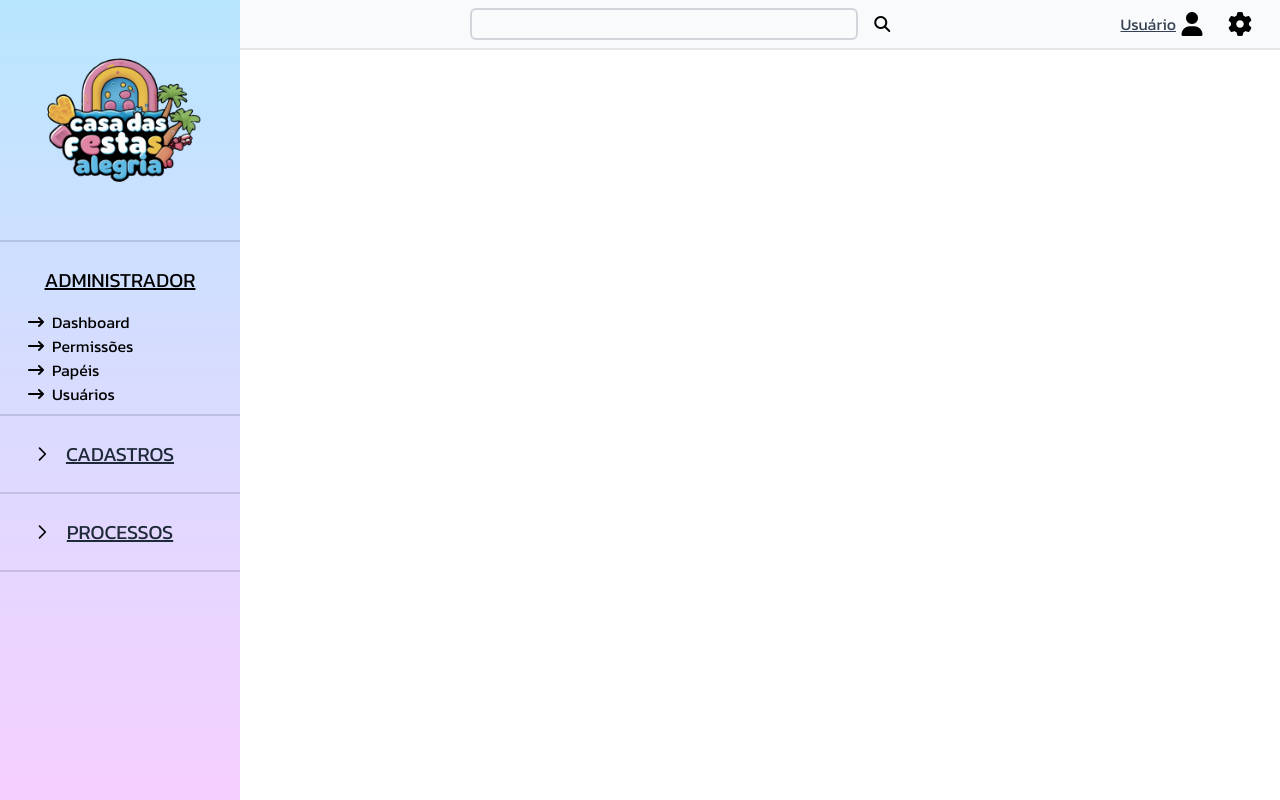
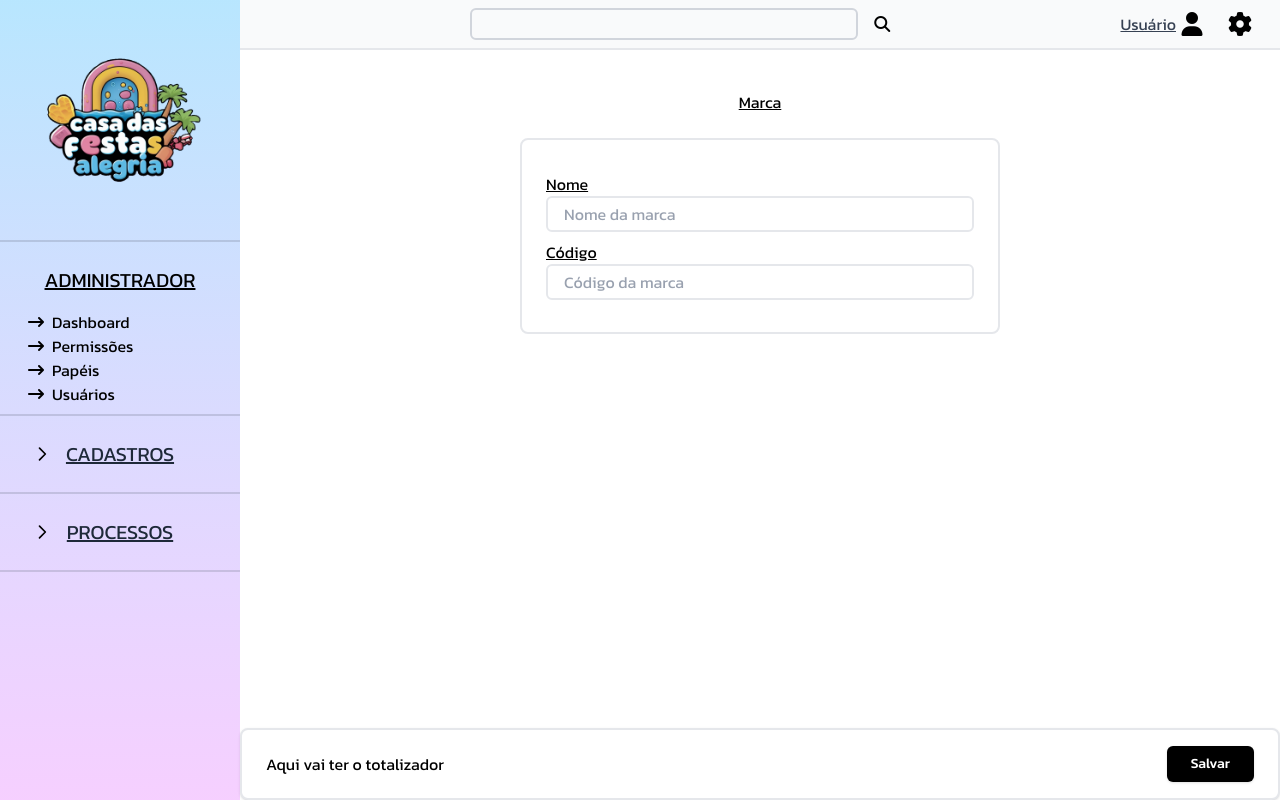
Before and after one commit to SidiJr/locacao-brinquedos-front, a React (Vite) app: page /marcas/form in a window 1280 px wide. Built offline with nearby package versions, Linux system fonts and the light colour scheme.

Commit message:
feat: :sparkles: Sincronizando com o Back
Adicionado inclusão, exclusão e listagem. Funcionanando para marcas. Falta edição e listar item uníco.

```diff
--- a/src/api/axios.jsx
+++ b/src/api/axios.jsx
@@ -1,7 +1,7 @@
 import axios from 'axios';
 
 const api = axios.create({
-    baseURL: '',
+    baseURL: 'http://localhost:8000/api/v1',
     timeout: 10000,
     headers: {
         'Content-Type': 'application/json',
--- a/src/components/FormElements/BaseButton.jsx
+++ b/src/components/FormElements/BaseButton.jsx
@@ -1,12 +1,23 @@
-import clsx from 'clsx';
-import React from 'react';
+import clsx from "clsx";
+import React from "react";
+import { useNavigate } from "react-router-dom";
 
-const BaseButton = ({ isForm, text, className }) => {
+const BaseButton = ({ isForm, text, className, onClick, route }) => {
+  const navigate = useNavigate();
 
+  const handleClick = () => {
+    if (route) {
+      navigate(route);
+    }
+    if (onClick) {
+      onClick();
+    }
+  };
 
   return (
     <button
-      type={isForm ? 'submit' : 'button'}
+      type={isForm ? "submit" : "button"}
+      onClick={handleClick}
       className={clsx(
         "px-6 py-2 text-sm font-medium",
         "rounded-md",
--- a/src/components/FormElements/BaseForm.jsx
+++ b/src/components/FormElements/BaseForm.jsx
@@ -1,39 +1,62 @@
-import React, { useState, useCallback } from 'react';
-import Input from './BaseInput';
-import BaseButton from './BaseButton';
-import clsx from 'clsx';
-import { useForm } from '../../contexts/FormContext';
-import BaseSearchField from './BaseSearchField';
-import Section from '../UI/Section'
-import BaseCard from '../UI/Cards/BaseCard';
+import React, { useState, useCallback } from "react";
+import Input from "./BaseInput";
+import BaseButton from "./BaseButton";
+import clsx from "clsx";
+import { useForm } from "../../contexts/FormContext";
+import BaseSearchField from "./BaseSearchField";
+import Section from "../UI/Section";
+import BaseCard from "../UI/Cards/BaseCard";
+import api from "../../api/axios";
+import { useNavigate } from "react-router-dom";
 
 // Necessário passar um array de objetos com os fields e a função de submit
-const BaseForm = ({ fields, onSubmit, formClass, labelClass, inputClass, buttonText, title, showList, hideTotalizador, hideFixedButtons, hideCancelar }) => {
-
+const BaseForm = ({
+  fields,
+  formClass,
+  labelClass,
+  inputClass,
+  buttonText,
+  title,
+  showList,
+  hideTotalizador,
+  hideFixedButtons,
+  baseRoute,
+}) => {
   const { formData, updateFormData } = useForm();
+  const navigate = useNavigate();
 
   const handleChange = (e) => {
     const { name, value } = e.target;
     updateFormData(name, value);
   };
 
-    const handleSubmit = () => {
-        //aqui vai ser enviado os dados para o back
-    }
+  const handleSubmit = (e) => {
+    //aqui vão ser enviados os dados para o back
+    e.preventDefault();
+    api
+      .post(baseRoute, formData)
+      .then((response) => {
+        //falta o toast
+        console.log(response);
+        navigate(`${baseRoute}/list`);
+      })
+      .catch((e) => {
+        console.log(e);
+      });
+  };
 
   const handleGetData = () => {
     //Função que recebe os dados do back no update, vai ter que ser ajustado no form
-    }
-
-    console.log("formData: ", formData);
+  };
 
   return (
     //Envolve todo o componente
-
     <Section className="m-10 !border-0 flex flex-col">
-
-            <form onSubmit={handleSubmit} className={`flex flex-col gap-6 items-center`}>
-                <p className='underline'>{title}</p>
+      <form
+        onSubmit={handleSubmit}
+        className={`flex flex-col gap-6 items-center`}
+      >
+        <p className="underline">{title}</p>
         <div className={`w-2/4 ${formClass}`}>
           <BaseCard className="p-6">
             {fields.map((field) => (
@@ -42,7 +65,7 @@
                 <Input
                   name={field.name}
                   type={field.type}
-                                    value={formData[field.name] || ''}
+                  value={formData[field.name] || ""}
                   onChange={handleChange}
                   required={field.required}
                   labelClass={labelClass}
@@ -55,7 +78,7 @@
           </BaseCard>
         </div>
 
-                {showList &&
+        {showList && (
           <div className="w-2/4">
             <BaseCard className="p-6">
               {/* Aqui a lista */}
@@ -64,24 +87,30 @@
               </div>
             </BaseCard>
           </div>
-                }
+        )}
 
         {/* Totalizador e botões */}
-                {!hideFixedButtons &&
+        {!hideFixedButtons && (
           <BaseCard className="fixed bottom-0 left-60 right-0 flex justify-between items-center px-6 py-4 bg-white shadow z-50">
             {!hideTotalizador && <div>Aqui vai ter o totalizador</div>}
             <div>
-                            <BaseButton isForm text={buttonText ?? "Salvar"} />
+              <BaseButton
+                isForm
+                text={buttonText ?? "Salvar"}
+                onCLick={() => handleSubmit(e)}
+              />
             </div>
           </BaseCard>
-                }
-                {hideFixedButtons &&
-                    <BaseButton isForm text={buttonText ?? "Salvar"} />
-                }
-
+        )}
+        {hideFixedButtons && (
+          <BaseButton
+            isForm
+            text={buttonText ?? "Salvar"}
+            onCLick={() => handleSubmit(e)}
+          />
+        )}
       </form>
     </Section>
-
   );
 };
 
--- a/src/components/ListElements/BaseItemList.jsx
+++ b/src/components/ListElements/BaseItemList.jsx
@@ -1,28 +1,38 @@
-import clsx from 'clsx'
-import React from 'react'
-import BaseButton from '../FormElements/BaseButton'
-import { listItemCss } from './helpers'
+import clsx from "clsx";
+import React from "react";
+import BaseButton from "../FormElements/BaseButton";
+import { listItemCss } from "./helpers";
+import api from "../../api/axios";
+import { useList } from "../../contexts/ListContext";
 
-const BaseItemList = ({ item }) => {
+const BaseItemList = ({ item, fields, baseRoute, id }) => {
+  const { listData, setListData } = useList();
 
   const handleDelete = () => {
-        //Aqui vai deletar o item da lista e requisitar o back, tem que setar o state, provavelmente criar um contexto pra listagem
-    }
+    api
+      .delete(`${baseRoute}/${id}`)
+      .then((response) => {
+        const newList = listData.filter((i) => i.id !== id);
+        setListData(newList);
+        console.log(response);
+      })
+      .catch((e) => {
+        console.log(e);
+      });
+  };
 
   return (
-        <div
-            className={clsx(
-                listItemCss
-            )}
-        >
-            {Object.entries(item).map(([key, value]) => (
+    <div className={clsx(listItemCss)}>
+      {Object.entries(item)
+        .filter(([key]) => fields.includes(key))
+        .map(([key, value]) => (
           <div key={key} className="items-center truncate">
             {value}
           </div>
         ))}
       <BaseButton text="Deletar" onClick={handleDelete} />
     </div>
-    )
-}
+  );
+};
 
-export default BaseItemList
+export default BaseItemList;
--- /dev/null
+++ b/src/contexts/ListContext.jsx
@@ -0,0 +1,17 @@
+import React, { createContext, useState, useContext } from "react";
+
+const ListContext = createContext();
+
+export const ListProvider = ({ children }) => {
+  const [listData, setListData] = useState([]);
+
+  return (
+    <ListContext.Provider value={{ listData, setListData }}>
+      {children}
+    </ListContext.Provider>
+  );
+};
+
+export const useList = () => {
+  return useContext(ListContext);
+};
--- a/src/pages/Brinquedos/FormBrinquedos.jsx
+++ b/src/pages/Brinquedos/FormBrinquedos.jsx
@@ -0,0 +1,51 @@
+import BaseForm from "../../components/FormElements/BaseForm";
+import { FormProvider } from "../../contexts/FormContext";
+
+const FormClientes = () => {
+  const fields = [
+    {
+      name: "nome",
+      type: "text",
+      label: "Nome",
+      required: true,
+    },
+    {
+      name: "codigo",
+      type: "number",
+      label: "Código",
+      required: true,
+    },
+    {
+      name: "marca",
+      type: "select",
+      label: "Marca",
+      required: true,
+    },
+    {
+      name: "tipo_brinquedo",
+      type: "select",
+      label: "Tipo do Brinquedo",
+      required: true,
+    },
+    {
+      name: "valor_locacao",
+      type: "number",
+      label: "Valor da Locação",
+      required: true,
+    },
+    {
+      name: "data_aquisicao",
+      type: "date",
+      label: "Data de Aquisição",
+      required: true,
+    },
+  ];
+
+  return (
+    <FormProvider>
+      <BaseForm fields={fields} title={"Brinquedos"} />
+    </FormProvider>
+  );
+};
+
+export default FormClientes;
--- /dev/null
+++ b/src/pages/Brinquedos/ListBrinquedos.jsx
@@ -0,0 +1,7 @@
+import BaseList from "../../components/ListElements/BaseList";
+
+const ListClientes = () => {
+  return <BaseList route="/brinquedo" />;
+};
+
+export default ListClientes;
--- a/src/pages/Marcas/FormMarcas.jsx
+++ b/src/pages/Marcas/FormMarcas.jsx
@@ -2,30 +2,28 @@
 import { FormProvider } from "../../contexts/FormContext";
 
 const FormMarcas = () => {
-
   const fields = [
     {
-            name: 'nome',
-            type: 'text',
-            label: 'Nome',
+      name: "nome",
+      type: "text",
+      label: "Nome",
       required: true,
-            placeholder: 'Nome da marca',
+      placeholder: "Nome da marca",
     },
     {
-            name: 'codigo',
-            type: 'text',
-            label: 'Código',
+      name: "codigo",
+      type: "number",
+      label: "Código",
       required: true,
-            placeholder: 'Código da marca',
-        }
+      placeholder: "Código da marca",
+    },
   ];
 
   return (
     <FormProvider>
-            <BaseForm fields={fields} title={"Marca"} />
+      <BaseForm fields={fields} title={"Marca"} baseRoute="/marcas"/>
     </FormProvider>
   );
-
-}
+};
 
 export default FormMarcas;
--- /dev/null
+++ b/src/pages/Marcas/ListMarcas.jsx
@@ -0,0 +1,14 @@
+import BaseList from "../../components/ListElements/BaseList";
+import { ListProvider } from "../../contexts/ListContext";
+
+const ListClientes = () => {
+  const fields = ["id", "nome"];
+
+  return (
+    <ListProvider>
+      <BaseList baseRoute="/marcas" fields={fields} />
+    </ListProvider>
+  );
+};
+
+export default ListClientes;
```
Also changed, not shown: src/App.jsx (+15 -3 lines), src/components/ListElements/BaseList.jsx (+42 -35 lines), 1 other file (tests, documents, lock files or other folders). Lines whose indentation alone changed are shown as unchanged.
